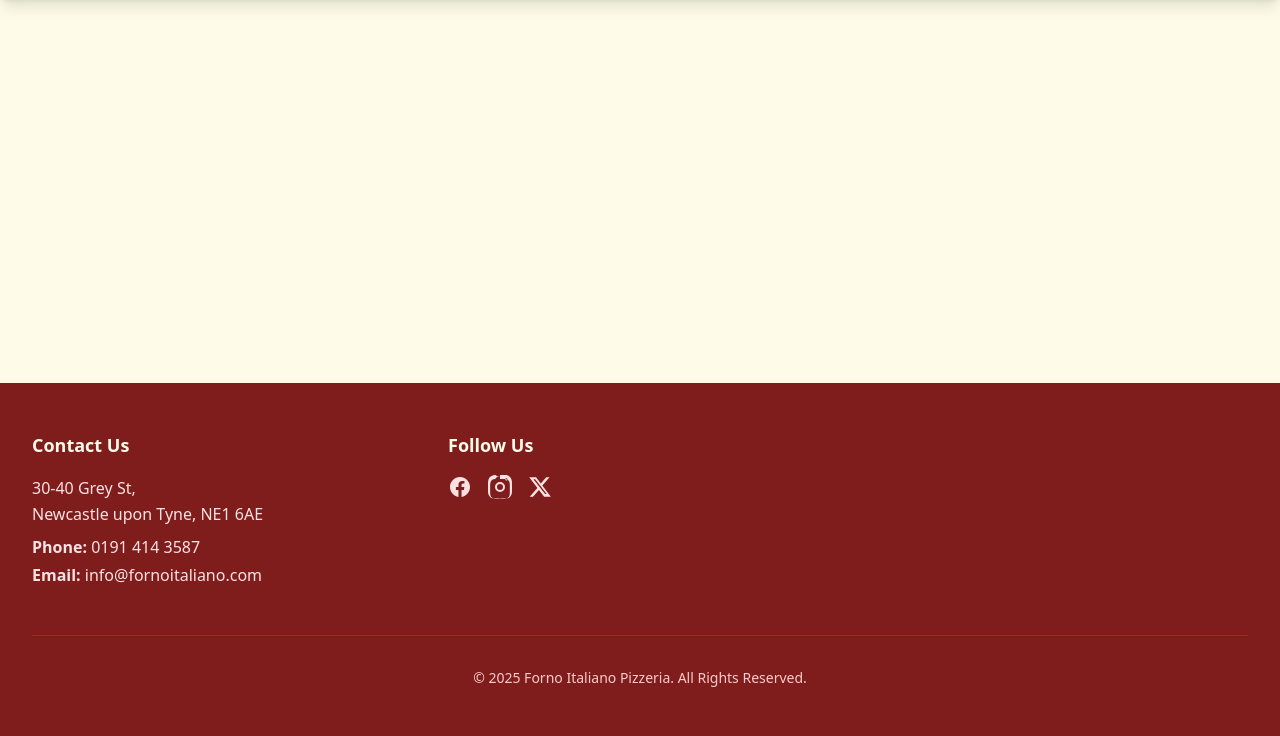
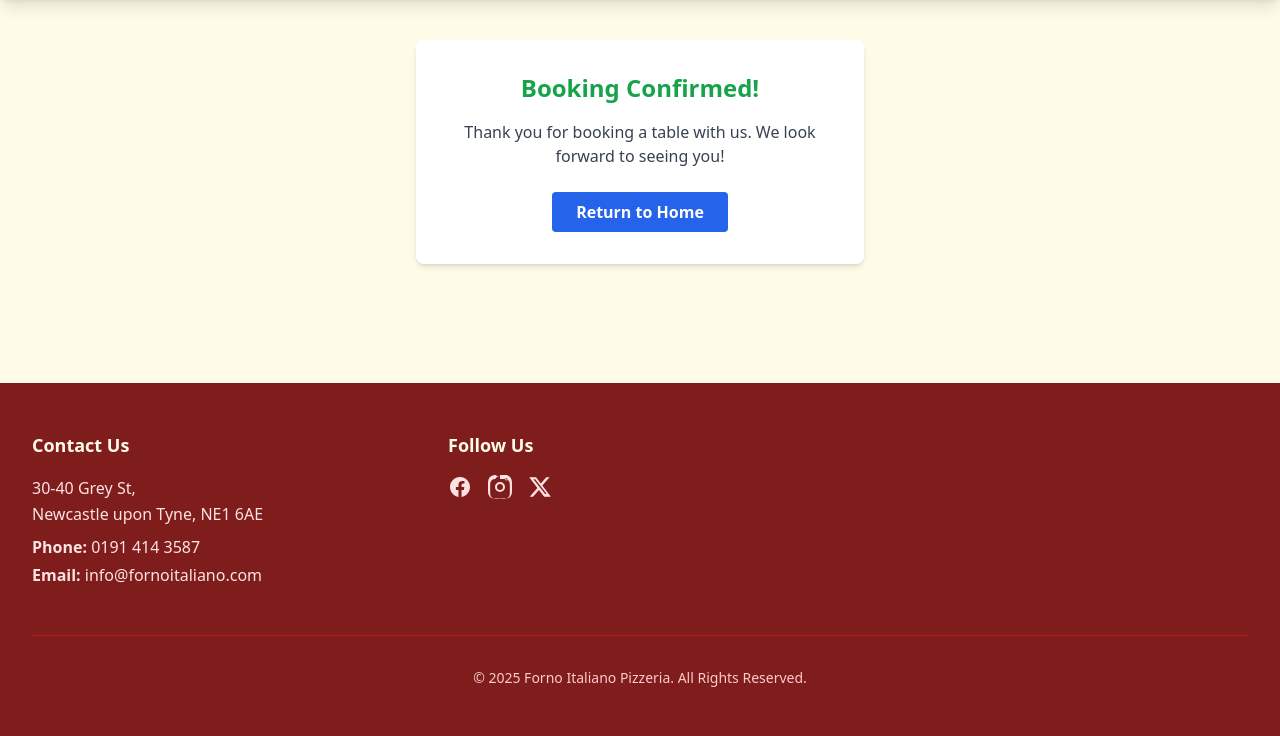
Before and after one commit to declanwatts97/forno_italiano_pizzeria_project, a Django app: page /success/ in a window 1280 px wide. Shown: the part 64-800 px from the top of the page. Run offline with Django 5.2, Linux system fonts and the light colour scheme; some libraries are stand-ins or nearby versions.

Commit message:
added content to booking success page with a message and button to return to home on successful booking

```diff
--- a/forno_italiano_app/forms.py
+++ b/forno_italiano_app/forms.py
@@ -1,7 +1,5 @@
 from django import forms
 from .models import Booking
-from crispy_forms.helper import FormHelper
-from crispy_forms.layout import Submit
 
 class BookingForm(forms.ModelForm):
     class Meta:
@@ -10,4 +8,4 @@ class BookingForm(forms.ModelForm):
         widgets = {
             'date': forms.DateInput(attrs={'type': 'date'}),
             'time': forms.TimeInput(attrs={'type': 'time'}),
-        }
+    }
--- a/forno_italiano_app/templates/booking_success.html
+++ b/forno_italiano_app/templates/booking_success.html
@@ -3,3 +3,13 @@
 {% load static %}
 
 {% block title %}Booking Success | Forno Italiano Pizzeria{% endblock %}
+{% block content %}
+<div class="max-w-md mx-auto bg-white p-8 rounded-lg shadow-md mt-10 text-center">
+    <h1 class="text-2xl font-bold mb-4 text-green-600">Booking Confirmed!</h1>
+    <p class="text-gray-700 mb-6">Thank you for booking a table with us. We look forward to seeing you!</p>
+    <a href="{% url 'home' %}"
+       class="inline-block bg-blue-600 hover:bg-blue-700 text-white font-semibold py-2 px-6 rounded transition">
+        Return to Home
+    </a>
+</div>
+{% endblock %}
```
Also changed, not shown: forno_italiano_app/templates/booking_form.html (+9 -2 lines).
